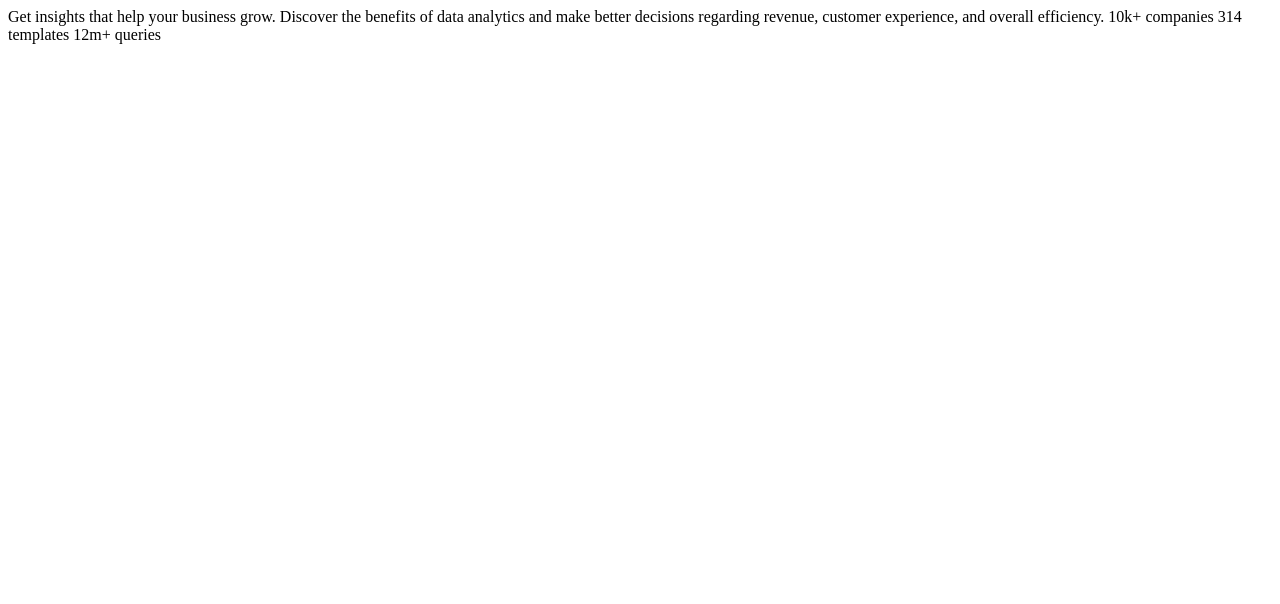
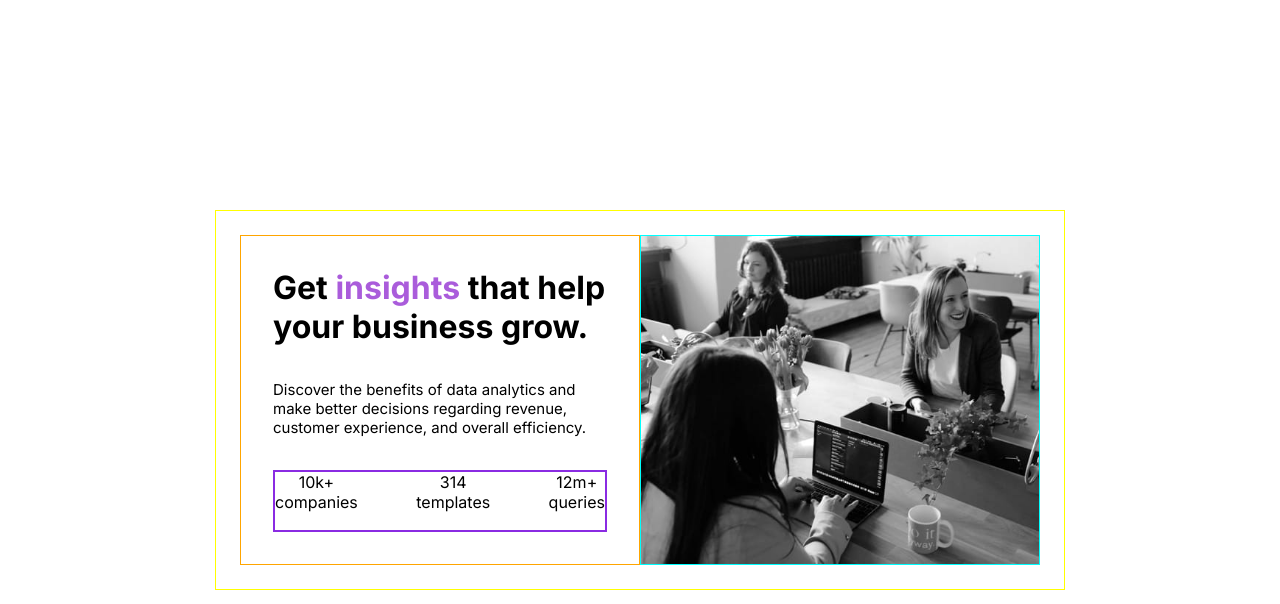
Before and after one commit to gitVikas898/stats-preview-card-component-main, a plain HTML site: page index.html in a window 1280 px wide. Drawn offline with Linux system fonts and the light colour scheme.

Commit message:
Basic Structure done

```diff
--- a/index.html
+++ b/index.html
@@ -1,25 +1,66 @@
 <!DOCTYPE html>
 <html lang="en">
+
 <head>
   <meta charset="UTF-8">
-  <meta name="viewport" content="width=device-width, initial-scale=1.0"> <!-- displays site properly based on user's device -->
+  <meta name="viewport" content="width=device-width, initial-scale=1.0">
+  <!-- displays site properly based on user's device -->
 
   <link rel="icon" type="image/png" sizes="32x32" href="./images/favicon-32x32.png">
+  <link rel="preconnect" href="https://fonts.googleapis.com">
+  <link rel="preconnect" href="https://fonts.gstatic.com" crossorigin>
+  <link
+    href="https://fonts.googleapis.com/css2?family=Inter:ital,opsz,wght@0,14..32,100..900;1,14..32,100..900&display=swap"
+    rel="stylesheet">
+  <link rel="stylesheet" href="style.css">
 
   <title>Frontend Mentor | Stats preview card component</title>
 
   <!-- Feel free to remove these styles or customise in your own stylesheet 👍 -->
 </head>
+
 <body>
+    <section>
+        <div class="container">
+            <div class="text-container">
+                  <h1>Get <span class="accent">insights</span> that help your business grow.</h1>
+                  <p>Discover the benefits of data analytics and make better decisions regarding revenue, customer
+                    experience, and overall efficiency.</p>
+                    <div class="stats-container">
 
-  Get insights that help your business grow.
+                              <div class="stat-box">
+                                <span class="stat">10k+</span>
+                                <span>companies</span>
+                              </div>
+
+
+                            <div class="stat-box">
+                              <span class="stat"> 314 </span>
+                              <span>templates</span>
+                            </div>
+
+
+                          <div class="stat-box">
+                            <span class="stat">12m+</span>
+                            <span> queries</span>
+                          </div>
+
+                    </div>
+            </div>
+            <div class="image-container">
+                  <img src="images/image-header-desktop.jpg" alt="">
+            </div>
+        </div>
+    </section>
+  <!-- Get insights that help your business grow.
 
   Discover the benefits of data analytics and make better decisions regarding revenue, customer
   experience, and overall efficiency.
 
   10k+ companies
   314 templates
-  12m+ queries
+  12m+ queries -->
 
 </body>
+
 </html>
--- a/style.css
+++ b/style.css
@@ -0,0 +1,108 @@
+:root{
+    /* colors  */
+    --clr-Very-dark-blue: hsl(233, 47%, 7%); /*main-background*/
+    --clr-Dark-desaturated-blue-card-background: hsl(244, 38%, 16%);
+    --clr-Soft-violet: hsl(277, 64%, 61%);
+    --clr-White:hsl(0, 0%, 100%);/*main heading, stats*/
+    --clr-Slightly-transparent-white:hsla(0, 0%, 100%, 0.75);/*main paragraph*/
+    --clr-Slightly-transparent-white:hsla(0, 0%, 100%, 0.6);     /*stat headings*/
+
+
+    /* Font Sizes */
+
+    --fs-init:1.25rem;
+    --fs-ok:1.8rem;
+    --fs-med:2rem;
+    --fs-big:2.5rem;
+
+    /* font weight */
+
+    --fw-light:400;
+    --fw-semi-bold:500;
+    --fw-bold:800;
+    --fw-black:900;
+
+    /* Padding */
+
+    --padding-init:1.5rem;
+    --padding-ok:2rem;
+    --padding-med:2.5rem;
+
+    /* Margin */
+
+    --margin-init:1.5rem;
+    --margin-ok:2rem;
+    --margin-more:2.5rem;
+
+    /* Border Radius */
+    --br-very-small:0.2rem;
+    --br-init:0.5rem;
+    --br-ok:1rem;
+    --br-med:1.5em;
+
+    --br-circle:50%;
+
+    /* Gaps */
+    --gap-init:1rem;
+    --gap-ok:1.5rem;
+    --gap-more:2.5rem;
+
+    --lh-init:1.5rem;
+    --lh-ok:2rem;
+    --lh-more:2.5rem;
+}
+*{
+    box-sizing: border-box;
+    font-family: "Inter";
+}
+body{
+    margin: 0;
+}
+p,h1{
+    margin: 0;
+}
+h1{
+    font-size: var(--fs-med);
+}
+p{
+    font-size: 15px;
+}
+img{
+    width: 100%;
+}
+section{
+    min-height: 100vh;
+    display: grid;
+    place-items: center;
+}
+.container{
+    border: 1px solid yellow;
+    display: flex;
+    padding: var(--padding-init);
+}
+.text-container{
+    border: 1px solid orange;
+    max-width: 25rem;
+    padding: var(--padding-ok);
+    display: grid;
+    gap: var(--gap-init);
+}
+.image-container{
+    border: 1px solid cyan;
+    max-width: 25rem;
+    display: flex;
+}
+.stats-container{
+    border: 2px solid blueviolet;
+    display: flex;
+    justify-content: space-between;
+}
+.stat-box{
+    display: flex;
+    flex-direction: column;
+    text-align: center;
+}
+/* text styles */
+.accent{
+    color: var(--clr-Soft-violet);
+}
```
Also changed, not shown: 1 other file.
